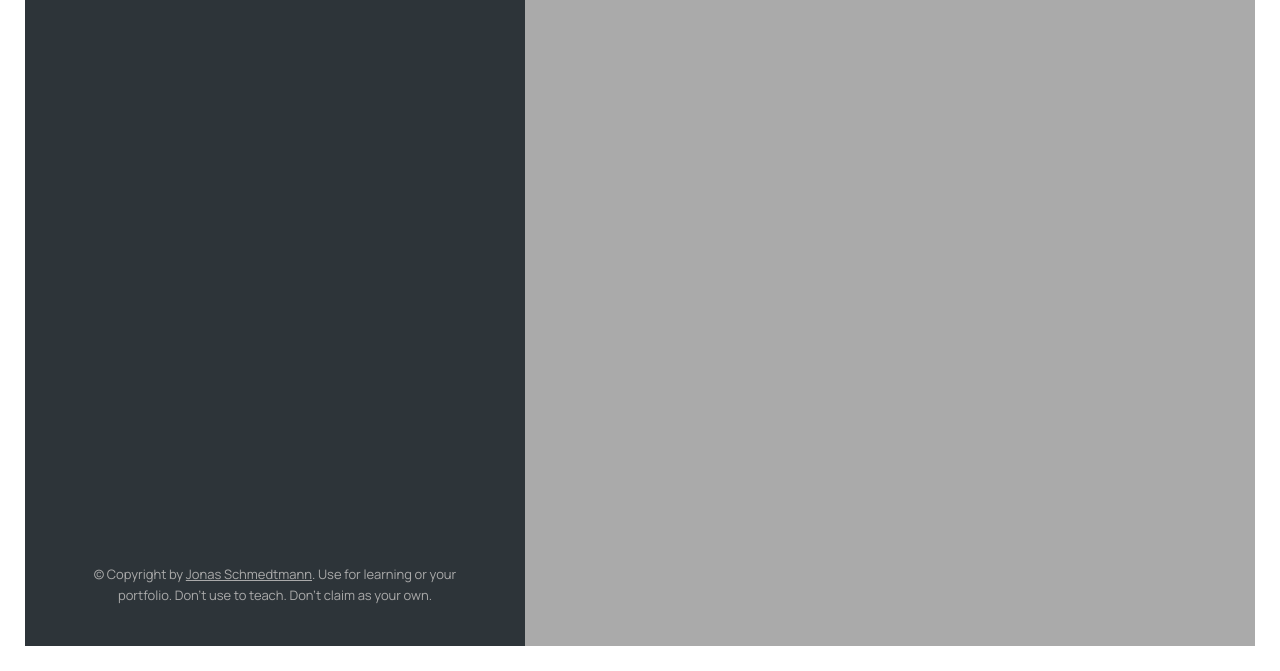
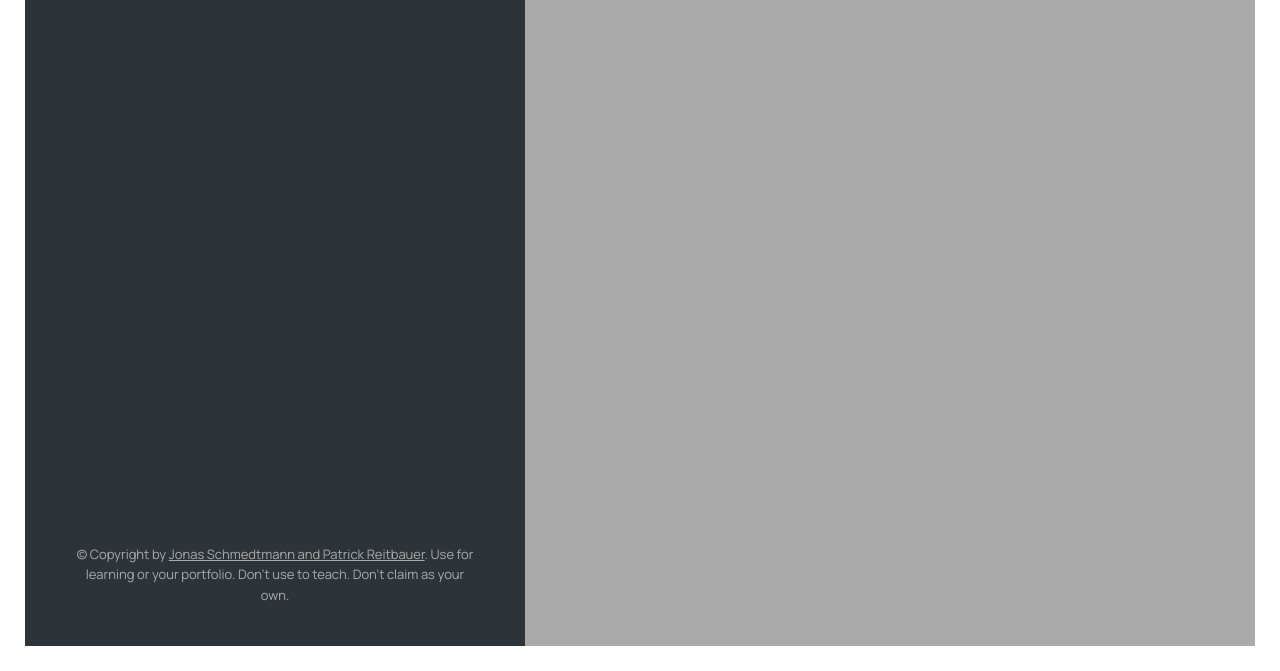
Before and after one commit to Whitekashin/Mapty, a plain HTML site: page index.html in a window 1280 px wide. Shown: the part 129-800 px from the top of the page. Drawn offline with nearby package versions, Linux system fonts and the light colour scheme.

Commit message:
Some fixes

```diff
--- a/index.html
+++ b/index.html
@@ -125,7 +125,7 @@
           class="twitter-link"
           target="_blank"
           href="https://twitter.com/jonasschmedtman"
-          >Jonas Schmedtmann</a
+          >Jonas Schmedtmann and Patrick Reitbauer</a
         >. Use for learning or your portfolio. Don't use to teach. Don't claim
         as your own.
       </p>
```
